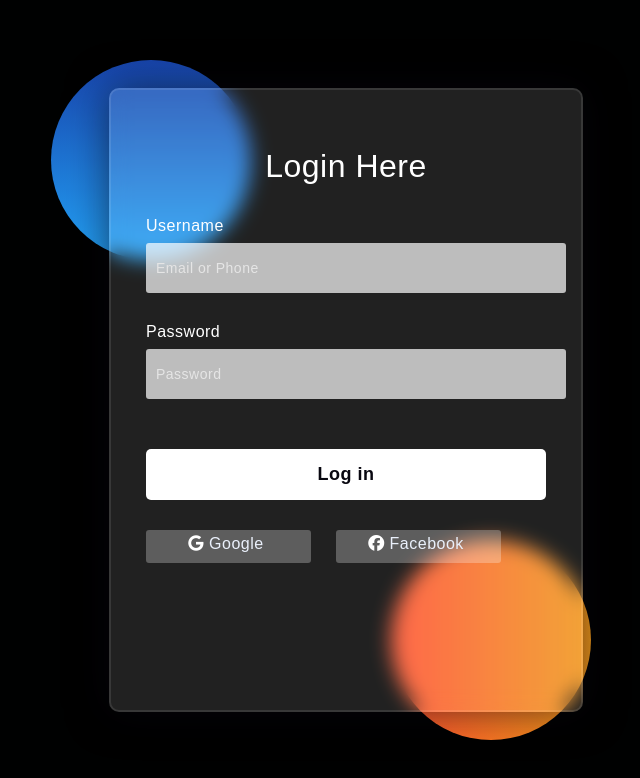
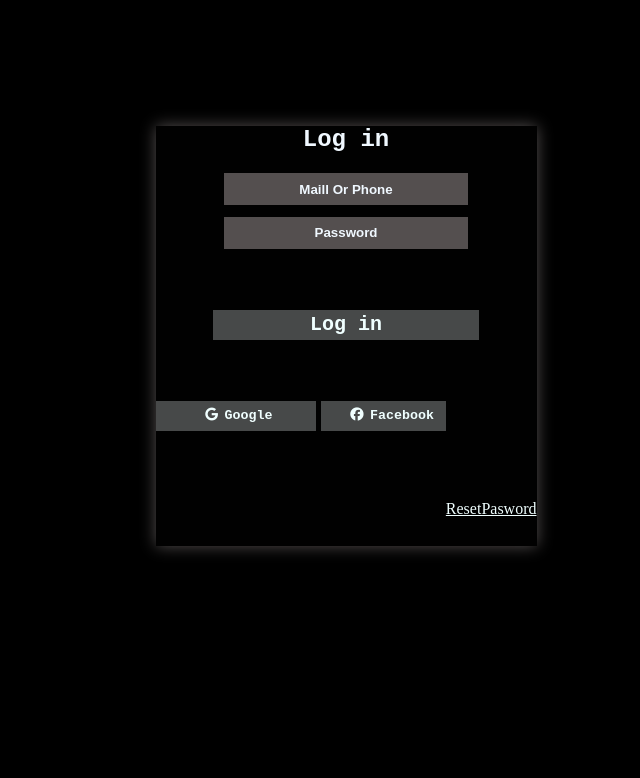
Before and after one commit to Panagiwthsbarruku/form-login, a plain HTML site: page index.html in a window 1280 px wide. Shown: the whole page, without its empty margins (294-934 px from the left). Drawn offline with Linux system fonts and the light colour scheme.

Commit message:
Add files via upload

```diff
--- a/index.html
+++ b/index.html
@@ -9,22 +9,17 @@
     <title>loginform</title>
 </head>
 <body>
-    <div class="backround">
- <div class="shape"></div>
-   <div class="shape"></div>
-</div>
- <div class="form-hover">
-<form action="actions.php">
-     <h1>Login Here</h1>
-      <label for="Username">Username</label>
-    <input type="text" placeholder="Email or Phone" required="off">
-     <label for="Password">Password</label>
-  <input type="text" placeholder="Password" required="off">
-  <button>Log in</button>
-  <div class="social">
-      <div class="go"><li class="fab fa-google"></li> Google</div>
-     <div class="fb"><li class="fab fa-facebook"></li> Facebook</div>
- </div>
+        <div class="form">
+  <form action="">
+       <h2 class="logo">Log in</h2>
+       <input type="text" placeholder="Maill Or Phone" id="Maill">
+       <input type="text" placeholder="Password" id="pass">
+         <button class="button-hover">Log in</button>
+        <span><a href="#">ResetPasword</a></span>
+          <div class="social">
+       <button class="google"><i class="fa-brands fa-google"></i>Google</button>
+      <button class="fb"><li class="fa-brands fa-facebook"></li>Facebook</button>
+  </div>
 </form>
 </div>
 </body>
--- a/script.js
+++ b/script.js
@@ -1,3 +1,18 @@
-function myFunction() {
-    alert("Thanks for register");
+function validateForm() {
+    var username = document.getElementById("username").value;
+    var password = document.getElementById("password").value;
+
+    // Perform basic client-side validation
+    if (username === "" || password === "") {
+        alert("Username and password are required");
+        return false;
+    }
+
+    // Add more complex validation if needed
+
+    // Simulate sending data to the server (replace this with actual server-side code)
+    alert("Sending data to the server:\nUsername: " + username + "\nPassword: " + password);
+
+    // Prevent the form from actually submitting (we're just simulating here)
+   return false;
 }
--- a/styles.css
+++ b/styles.css
@@ -1,140 +1,101 @@
 @import url('https://fonts.googleapis.com/css2?family=Montserrat+Alternates:ital@1&display=swap');
-  body{
-    background-color: rgb(0, 1, 1);
-}
-  *::before,
-  *::after{
-   padding: 0;
-    margin: 0;
-     box-sizing: border-box;
-}
-
-.backround{
-   width: 430px;
-   height: 520px;
-   position: absolute;
-   transform: translate(-50%,-50%);
-    left: 50%;
-    top: 50%;
-}
-
-.backround .shape{
-   height: 200px;
-   width: 200px;
-   position: absolute;
-   border-radius: 50%;
-}
-
-.shape:first-child{
-   background: linear-gradient(#1845ad,#23a2f6);
-   left: -80px;
-   top: -80px;
-
-}
- .shape:last-child{
-   background: linear-gradient(to right,#ff512f,#f09819);
-    right: -30px;
- bottom: -80px;
-}
-
-h1{
-     color: aliceblue;
-      display: block;
-       margin: auto;
-       width: 280px;
-       border-radius: 0px;
-        margin-top: 5px
-}
-
-h1:hover{
-      width: 280px;
-        border-radius: 4px;
+body{
+    background-color: rgb(0, 0, 0);
 }
 
 form{
-      height: 520px;
-      width: 400px;
-      background-color: rgba(255,255, 255,0.13);
-      position: absolute;
-      transform: translate(-50%,-50%);
-      top: 50%;
-      left: 50%;
-      border-radius: 10px;
-      backdrop-filter: blur(10px);
-      border: 2px solid rgba(255,255, 255, 0.1);
-      box-shadow: 0 0 40px rgba(8, 7,16, 0.6);
-      padding: 50px 35px;
+     display: block;
+       margin: auto;
+       width: 381px;
+        height: 420px;
+        border: none;
+          box-sizing: border-box;
+ box-shadow: 0 0 015px #9b93938a;
+   background-color: rgb(1, 1, 1);
+     margin-top: 10%;
 }
 
-form *{
-    font-family: 'Poppins', sans-serif;
-     color: #ffffff;
-     letter-spacing: 0.5px;
-     outline: none;
-     border: none;
+h2{
+     text-align: center;
+    font-style:initial;
 }
 
-form h1{
-   font-size: 32px;
-    font-weight: 500;
-    line-height: 42px;
-    text-align: center
+.logo{
+  font-family: 'Courier New', Courier, monospace;
+font-weight: 900;
+  color: aliceblue;
 }
 
 input{
-   display: block;
-    height: 50px;
-    width: 100%;
-     background-color: rgba(255, 255, 255, 0.7);
-     border-radius: 3px;
-     padding: 0 10px;
-     margin-top: 8px;
-     font-size: 14px;
-     font-weight: 300;
+      display: block;
+       margin: auto;
+         border: none;
+            margin-top: 3%;
+              width: 240px;
+              height: 30px;
+                  background-color: #9b93938a;
 }
 
 ::placeholder{
-    color: #e5e5e5;
-}
-
-label{
-    display: block;
-    margin-top: 30px;
-     font-size: 16px;
-     font-weight: 500;
+      text-align: center;
+         font-weight: 600;
+       color: aliceblue;
 }
 
 button{
-     margin-top: 50px;
-     width: 100%;
-     background-color: #ffffff;
-      color: #080710;
-      padding: 15px 0;
-      font-size: 18px;
+       display: block;
+        margin: auto;
+         border: none;
+           margin-top: 16%;
+              width: 70%;
+                background-color: rgba(137, 141, 141, 0.518);
+      color: azure;
+            font-weight: 400;
+              height: 30px;
+}
+  .button-hover{
+     font-size: 20px;
        font-weight: 600;
-       border-radius: 5px;
-       cursor: pointer;
-}
-.social{
-    margin-top: 30px;
-     display: flex;
+         font-family: 'Courier New', Courier, monospace;
 }
 
-.social div{
-    background: red;
-     width: 150px;
-     border-radius: 3px;
-     padding: 5px 10px 10px 5px;
-     background-color: rgba(255, 255,255,0.27);
-     color: #eaf0fb;
-     text-align: center;
+span{
+       float: right;
+     margin-top: 42%;
+       color: azure ;
 }
-.social div:hover{
-    background-color: rgba(255,255, 255, 0.47);
+
+.fa-google{
+      font-weight: 300;
+        margin: auto;
+         display: block;
+           width: 26px;
+            height: 10px;
 }
- .social .fb{
-   margin-left: 25px;
+.google{
+     float: left;
+       width: 160px;
+         font-family: 'Courier New', Courier, monospace;
+   font-weight: 700;
 }
-.social i{
-    margin-right: 4px;
+
+.fa-facebook{
+   display: inline;
+   margin: auto;
+       width: 26px;
+   margin-left: 10%;
 }
+
+.fb{
+ display: block;
+ margin: auto;
+  width: 125px;
+   margin-top: -8%;
+  font-family: 'Courier New', Courier, monospace;
+      font-weight: 700;
+      float: right;
+  margin-top: 16%;
+}
+a{
+   color: azure;
+}
```
